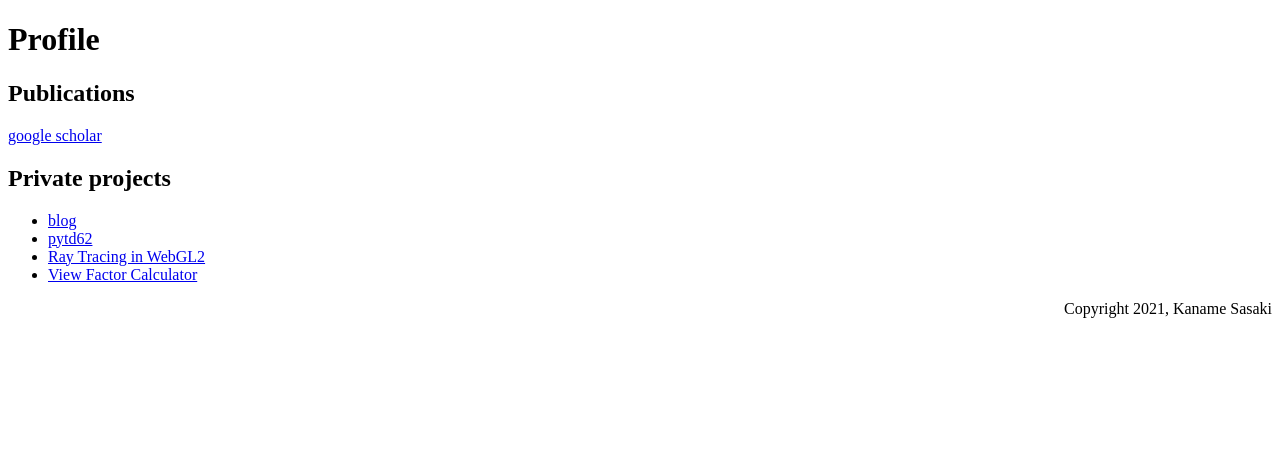
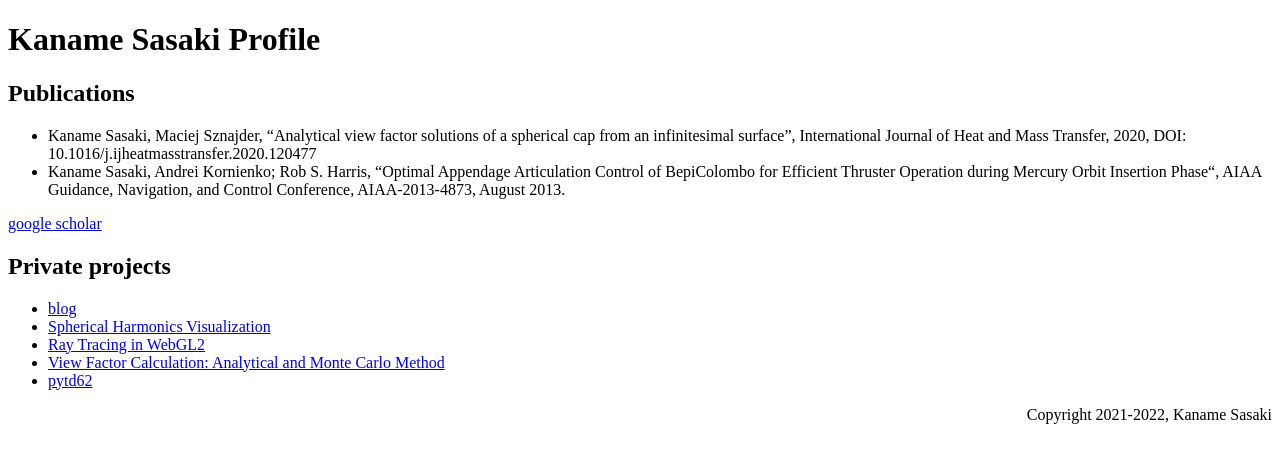
Before and after one commit to kanamesasaki/kanamesasaki.github.io, a plain HTML site: page index.html in a window 1280 px wide. Drawn offline with Linux system fonts and the light colour scheme.

Commit message:
add link to spherical-harmonics

```diff
--- a/index.html
+++ b/index.html
@@ -8,29 +8,34 @@
       function gtag(){dataLayer.push(arguments);}
       gtag('js', new Date());
 
-      gtag('config', 'G-CCZTCJYRD8');
+      gtag('config', 'G-CCZTCJYRD8', { 'anonymize_ip': true });
     </script>
     <meta charset="UTF-8">
-    <title>Kaname Sasaki Portfolio</title>
+    <title>K. Sasaki</title>
     <!-- <link rel="stylesheet" href="style.css"> -->
   </head>
 
   <body>
-    <h1>Profile</h1>
+    <h1>Kaname Sasaki Profile</h1>
     <h2>Publications</h2>
+    <ul>
+      <li>Kaname Sasaki, Maciej Sznajder, “Analytical view factor solutions of a spherical cap from an infinitesimal surface”, International Journal of Heat and Mass Transfer, 2020, DOI: 10.1016/j.ijheatmasstransfer.2020.120477</li>
+      <li>Kaname Sasaki, Andrei Kornienko; Rob S. Harris, “Optimal Appendage Articulation Control of BepiColombo for Efficient Thruster Operation during Mercury Orbit Insertion Phase“, AIAA Guidance, Navigation, and Control Conference, AIAA-2013-4873, August 2013.</li>
+    </ul>
     <a href="https://scholar.google.com/citations?hl=de&user=FskpbFEAAAAJ&view_op=list_works&sortby=pubdate">google scholar</a>
 
     <h2>Private projects</h2>
     <ul>
       <li><a href="https://kanamesasaki.github.io/blog/">blog</a></li>
+      <li><a href="https://kanamesasaki.github.io/spherical-harmonics/">Spherical Harmonics Visualization</a></li>
+      <li><a href="https://kanamesasaki.github.io/raytracing/">Ray Tracing in WebGL2</a></li>
+      <li><a href="https://kanamesasaki.github.io/viewfactor/">View Factor Calculation: Analytical and Monte Carlo Method</a></li>
       <li><a href="https://kanamesasaki.github.io/pytd62/">pytd62</a></li>
-      <li><a href="https://kanamesasaki.github.io/raytracing/">Ray Tracing in WebGL2</a></li>
-      <li><a href="https://kanamesasaki.github.io/viewfactor/">View Factor Calculator</a></li>
     </ul>
 
   </body>
   <footer>
     <!-- <a href="index.html">Top</a> &#187; -->
-    <span style="float: right">Copyright 2021, Kaname Sasaki</span>
+    <span style="float: right">Copyright 2021-2022, Kaname Sasaki</span>
   </footer>
 </html>
```
